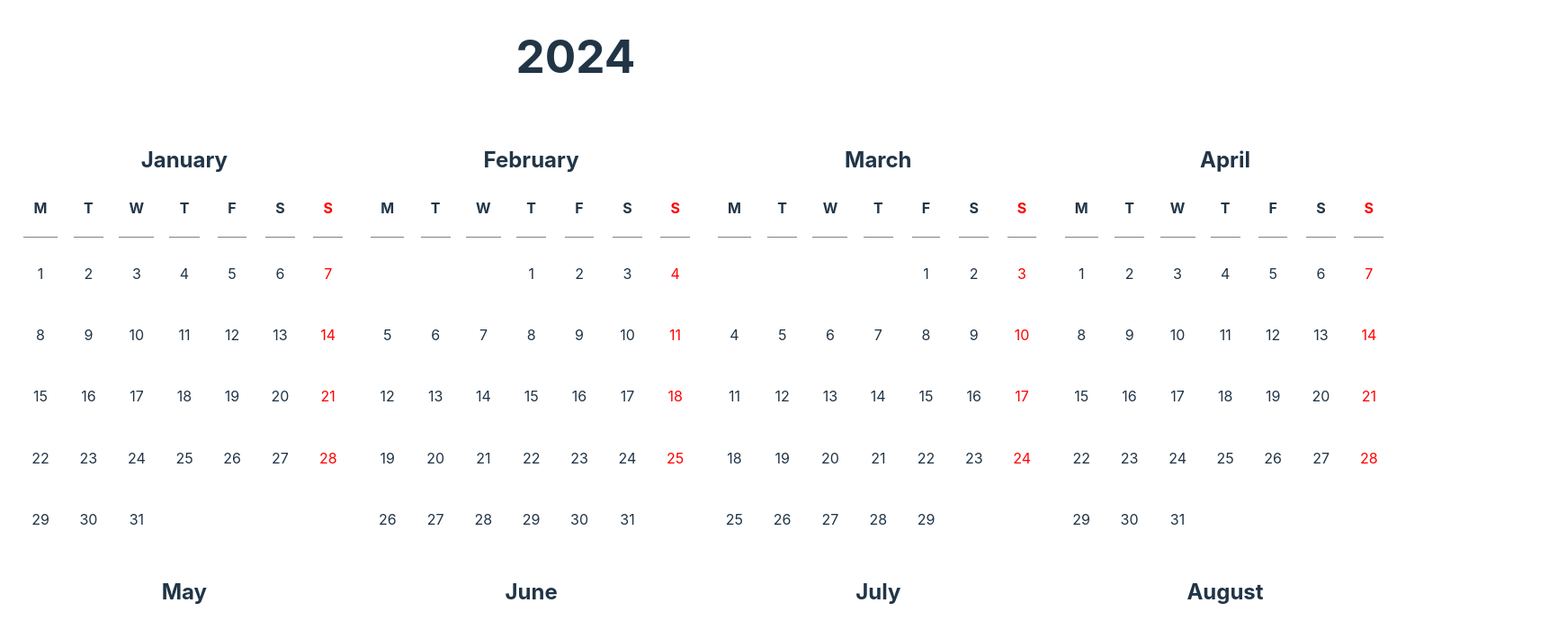
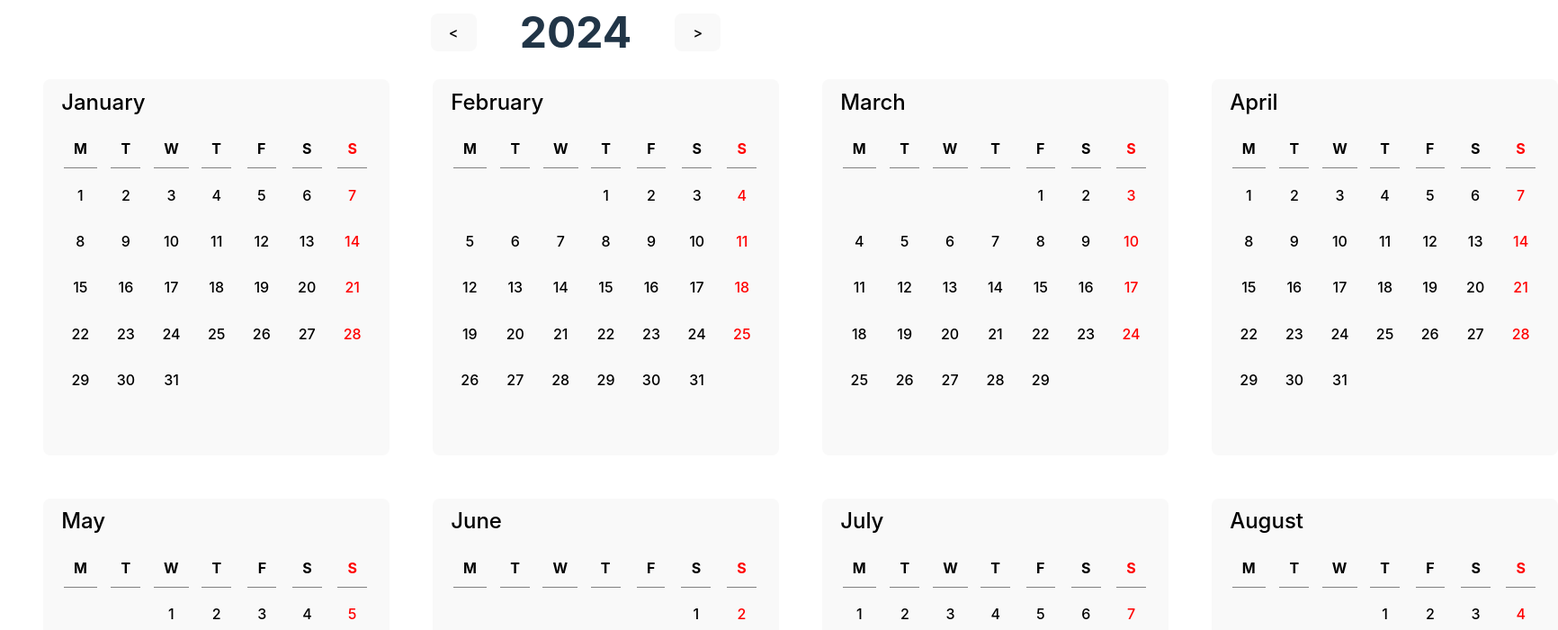
Before and after one commit to jonn-L/calendar, a React (Vite) app: page /Home in a window 1280 px wide. Before the commit this address led to /. Shown: the top 700 px of the page at 90% size, 1732 px wide, since content can reach past the window. Built offline with nearby package versions, Linux system fonts and the light colour scheme.

Commit message:
Added feature to change year and fixed problem with UI where the months were not evenly sized.

```diff
--- a/src/App.tsx
+++ b/src/App.tsx
@@ -10,8 +10,8 @@ function App() {
         <>
             <BrowserRouter>
                 <Routes>
-                    <Route path="/" element={<Home/>} />
-                    <Route path="/:month_name" element={<MonthView current_year={current_year} />} />
+                    <Route path="/Home" element={<Home/>} />
+                    <Route path="/Home/:month_name" element={<MonthView current_year={current_year} />} />
                 </Routes>
             </BrowserRouter>
         </>
--- a/src/components/Home.tsx
+++ b/src/components/Home.tsx
@@ -1,21 +1,36 @@
 import "../styles/Home.css"
 import Month from "./Month.tsx";
 import {get_month_offset, get_total_days} from "../utilities/functions.ts";
+import {useState} from "react";
 
 function Home() {
-    const current_year = new Date().getFullYear();
+    const [currentYear, setCurrentYear] = useState(new Date().getFullYear())
 
     const list_months = []
     for (let month_number = 0; month_number < 12; month_number++) {
         list_months.push(<Month key={"month" + month_number}
                                 month_number={month_number}
-                                total_days={get_total_days(current_year, month_number)}
-                                month_offset={get_month_offset(1, month_number, current_year) - 1}/>)
+                                total_days={get_total_days(currentYear, month_number)}
+                                month_offset={get_month_offset(1, month_number, currentYear) - 1}/>)
+    }
+
+    function previous_year() {
+        const previous_year = currentYear - 1
+        setCurrentYear(previous_year);
+    }
+
+    function next_year() {
+        const next_year = currentYear + 1
+        setCurrentYear(next_year);
     }
 
     return (
         <>
-            <h1>{current_year}</h1>
+            <div className="header">
+                <button className="previous" onClick={previous_year}>{"<"}</button>
+                <div className="current-year">{currentYear}</div>
+                <button className="next" onClick={next_year}>{">"}</button>
+            </div>
             <div className="months">{list_months}</div>
         </>
     )
--- a/src/components/Month.tsx
+++ b/src/components/Month.tsx
@@ -23,15 +23,14 @@ function Month({ month_number, total_days, month_offset }: { month_number: numbe
     const full_list = [...list_day_names, ...list_offsets, ...list_days];
 
     const handleClick = () => {
-        console.log("GENI")
-        window.location.href = `/${get_month_name(month_number)}`
+        window.location.href = `/Home/${get_month_name(month_number)}`
     }
 
     return (
-        <div className="month" onClick={handleClick}>
-            <h1 className="month-name">{get_month_name(month_number)}</h1>
+        <button className="month" onClick={handleClick}>
+            <div className="month-name">{get_month_name(month_number)}</div>
             <div className="days">{full_list}</div>
-        </div>
+        </button>
     )
 }
 
--- a/src/components/MonthView.tsx
+++ b/src/components/MonthView.tsx
@@ -23,21 +23,20 @@ function MonthView({ current_year } : {current_year: number}) {
 
     return (
         <div className="month-view">
-            <div className="current-month"><Month  month_number={month_number}
-                                                   total_days={get_total_days(current_year, month_number)}
-                                                   month_offset={get_month_offset(1, month_number, current_year) - 1}/>
+            <div className="current-month">
+                <Month  month_number={month_number}
+                        total_days={get_total_days(current_year, month_number)}
+                        month_offset={get_month_offset(1, month_number, current_year) - 1}/>
             </div>
 
-            <div className="events">
-                <ul>
-                    <li>Event 1</li>
-                    <li>Event 2</li>
-                    <li>Event 3</li>
-                    <li>Event 4</li>
-                    <li>Event 5</li>
-                    <li>Event 6</li>
-                </ul>
-            </div>
+            <ul className="events">
+                <div>Event 1</div>
+                <div>Event 2</div>
+                <div>Event 3</div>
+                <div>Event 4</div>
+                <div>Event 5</div>
+                <div>Event 6</div>
+            </ul>
         </div>
     );
 }
--- a/src/styles/Day.css
+++ b/src/styles/Day.css
@@ -4,3 +4,7 @@
     justify-content: center;
     align-items: center;
 }
+
+#today {
+    background: white;
+}
--- a/src/styles/Home.css
+++ b/src/styles/Home.css
@@ -1,12 +1,29 @@
-h1 {
+.header {
     align-self: center;
-    justify-content: flex-start;
+    display: flex;
+    justify-content: center;
+    align-items: center;
+}
+
+button {
+    font-size: xx-large;
+    font-weight: bold;
+    align-self: center;
+}
+
+
+.current-year {
+    padding: 0 3rem 0 3rem;
+    font-size: xxx-large;
+    font-weight: bold;
+    align-self: center;
 }
 
 .months {
+    padding: 1rem 3rem 1rem;
+    flex: 1;
     display: grid;
+    grid-template-columns: repeat(4, 1fr);
     grid-template-rows: repeat(3, 1fr);
-    grid-template-columns: repeat(4, 1fr);
-    grid-gap: 1.5rem;
-    padding: 1.5rem;
+    gap: 3rem;
 }
--- a/src/styles/Month.css
+++ b/src/styles/Month.css
@@ -1,12 +1,13 @@
-.month {
+.months > .month {
     display: flex;
     flex-direction: column;
-    justify-content: center;
 }
 
 .month-name {
+    text-align: center;
+    padding-bottom: 1rem;
     font-size: x-large;
-    justify-self: flex-start;
+    justify-self: center;
 }
 
 .months > .month:hover {
@@ -18,15 +19,13 @@
 .days {
     justify-self: center;
     flex: 1;
-    /*display: flex;*/
-    /*flex-wrap: wrap;*/
-    /*align-items: center;*/
-    /*align-content: center;*/
+/*1    display: flex;*/
+/*    flex-wrap: wrap;*/
     display: grid;
     grid-template-columns: repeat(7, 1fr);
-    grid-template-rows: repeat(6, 1fr);
+    grid-template-rows: repeat(7, 1fr);
     justify-items: center;
-    grid-gap: 0.7rem;
+    gap: 0.5rem;
 }
 
 .days div:nth-child(7n) {
--- a/src/styles/Monthview.css
+++ b/src/styles/Monthview.css
@@ -1,16 +1,29 @@
 .month-view {
     height: 100vh;
     display: flex;
-    justify-content: space-around;
+    justify-content: space-evenly;
     align-items: center;
 }
 
 .current-month {
-    width: 40vw;
-    height: 60vh;
 }
 
 .events {
+    outline: 0.1rem gray solid;
+    padding: 2rem;
+    width: 30vw;
+    border-radius: 1rem;
+    display: flex;
+    flex-direction: column;
+}
+
+.events > div {
+    padding: 1rem;
+    border-bottom: 1px gray solid;
+}
+
+.events > div:last-child {
+    border-bottom: none;
 }
 
 .current-month > .month > .days > .day:hover {
```
Also changed, not shown: src/App.css (line endings or trailing spaces).
